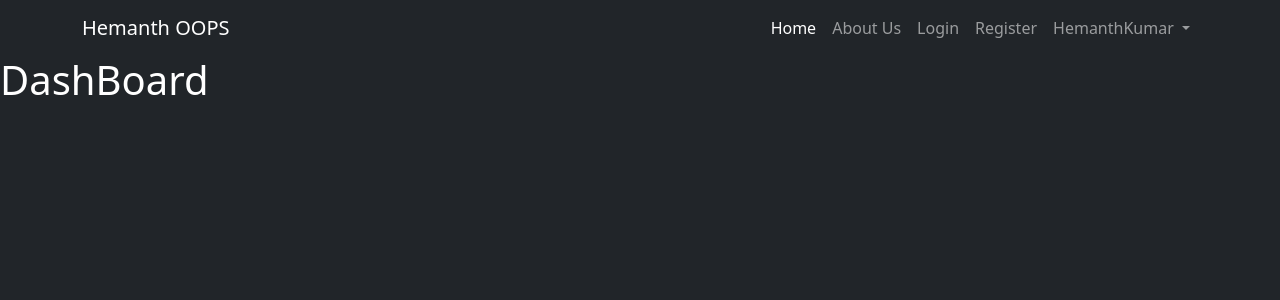
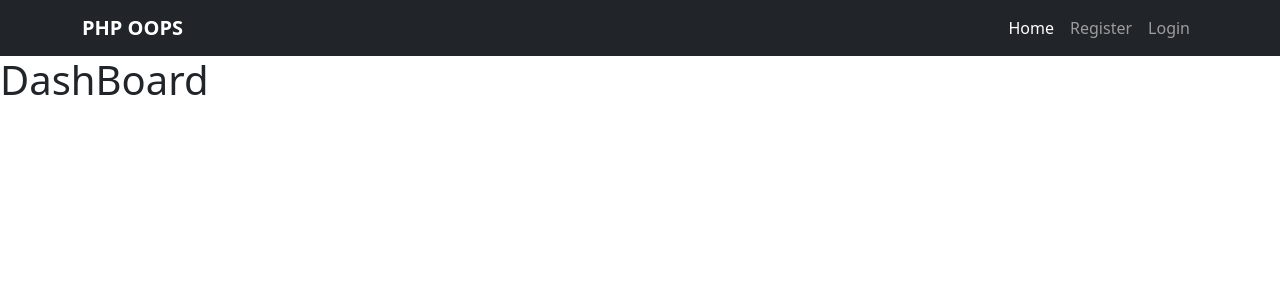
Before and after one commit to mhemanthkmr/PHP-Oops, a PHP site: page / in a window 1280 px wide. Shown: the top 300 px of the page. Run offline with PHP 8.4, Linux system fonts and the light colour scheme.

Commit message:
Created Login and register

```diff
--- a/includes/header.php
+++ b/includes/header.php
@@ -13,4 +13,4 @@
           color: white;
       }
   </style> -->
-  <body class="bg-dark">
+  <body class="">
--- a/includes/navbar.php
+++ b/includes/navbar.php
@@ -1,34 +1,21 @@
 <nav class="navbar navbar-expand-lg navbar-dark bg-dark">
   <div class="container">
-    <a class="navbar-brand" href="#">Hemanth OOPS</a>
+    <a class="navbar-brand" href="#"><strong>PHP OOPS</strong></a>
     <button class="navbar-toggler" type="button" data-bs-toggle="collapse" data-bs-target="#navbarSupportedContent" aria-controls="navbarSupportedContent" aria-expanded="false" aria-label="Toggle navigation">
       <span class="navbar-toggler-icon"></span>
     </button>
     <div class="collapse navbar-collapse" id="navbarSupportedContent">
       <ul class="navbar-nav ms-auto mb-2 mb-lg-0">
         <li class="nav-item">
-          <a class="nav-link active" aria-current="page" href="#">Home</a>
+          <a class="nav-link active" href="#">Home</a>
         </li>
         <li class="nav-item">
-          <a class="nav-link" href="#">About Us</a>
+          <a class="nav-link" href="register.php">Register</a>
         </li>
         <li class="nav-item">
-          <a class="nav-link" href="#">Login</a>
+          <a class="nav-link" href="login.php">Login</a>
         </li>
-        <li class="nav-item">
-          <a class="nav-link" href="#">Register</a>
-        </li>
-        <li class="nav-item dropdown">
-          <a class="nav-link dropdown-toggle" href="#" id="navbarDropdown" role="button" data-bs-toggle="dropdown" aria-expanded="false">
-            HemanthKumar
-          </a>
-          <ul class="dropdown-menu" aria-labelledby="navbarDropdown">
-            <li><a class="dropdown-item" href="#">Action</a></li>
-            <li><a class="dropdown-item" href="#">Another action</a></li>
-            <li><hr class="dropdown-divider"></li>
-            <li><a class="dropdown-item" href="#">Something else here</a></li>
-          </ul>
-        </li>
+      </ul>
     </div>
   </div>
 </nav>
--- a/includes/style.css
+++ /dev/null
@@ -1,12 +0,0 @@
-h1
-{
-    color: white;
-}
-label
-{
-    color: white;
-}
-input
-{
-    color: white;
-}
```
Also changed, not shown: login.php (deleted, +0 -21 lines), register.php (added).
